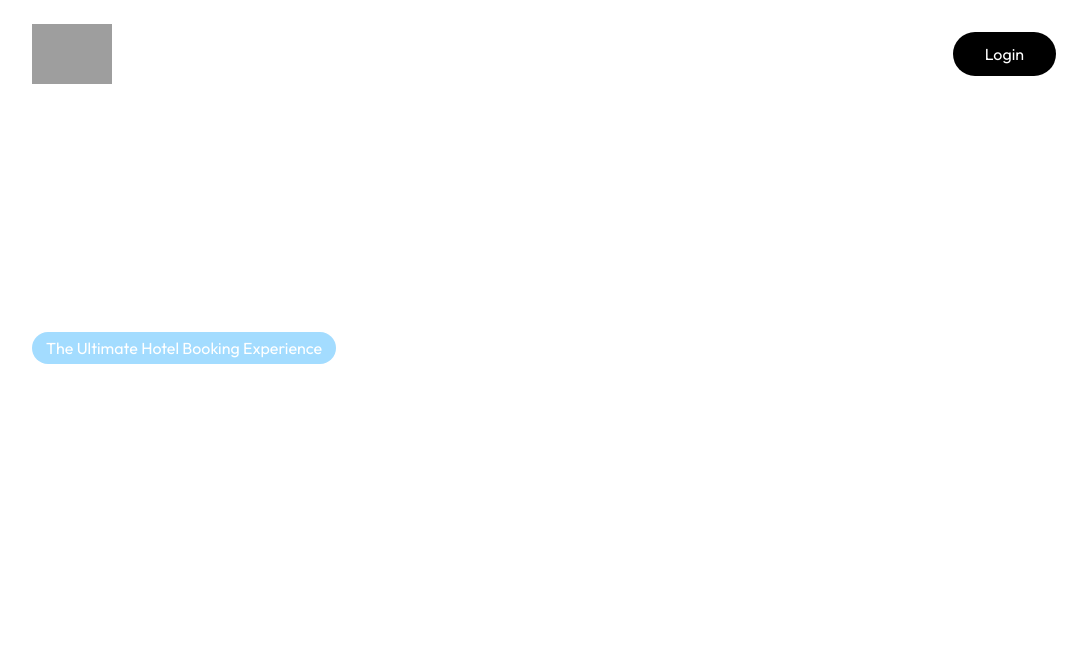
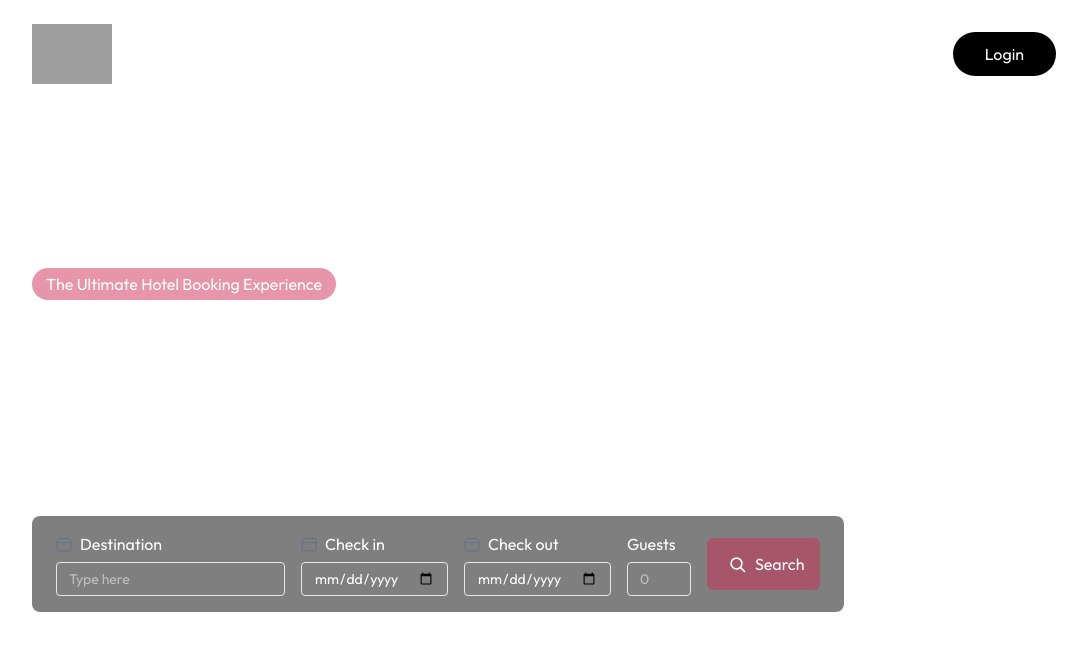
Before and after one commit to hemang-2001/Hotel-Booking, a React (Vite) app in the folder client/: page / in a window 1280 px wide. Shown: the top 650 px of the page, without its empty margins (96-1183 px from the left). Built offline with nearby package versions, Linux system fonts and the light colour scheme; grey boxes are pictures that could not be loaded; a web font is replaced by a local one.

Commit message:
booking form

```diff
--- a/client/src/components/Hero.jsx
+++ b/client/src/components/Hero.jsx
@@ -1,11 +1,53 @@
 import React from 'react'
+import { assets, cities } from '../assets/assets'
 
 const Hero = () => {
   return (
         <div className='flex flex-col items-start justify-center px-6 md:px-16 lg:px-24 xl:px-32 text-white bg-[url("/src/assets/heroImage.png")] bg-no-repeat bg-cover bg-center h-screen  '>
-        <p className='bg-[#49b9ff]/50 px-3.5 py-1 rounded-full mt-20'>The Ultimate Hotel Booking Experience</p>
+        <p className='bg-[#CE2C59]/50 px-3.5 py-1 rounded-full mt-20'>The Ultimate Hotel Booking Experience</p>
         <h1 className='font-playfair text-2xl md:text-5xl md:text-[56px] md:leading-[56px] font-bold md:font-extrabold max-w-xl mt-4 ' >Discover Your Perfect Gateway Destination</h1>
         <p className='max-w-130 mt-2 text-sm md:text-base' >Unparalleled luxury and comfort await at the World's most exclusive Hotels and Resorts. Start your journey today.</p>
+         <form className='bg-black/50 text-black-500 rounded-lg px-6 py-4 mt-8 flex flex-col md:flex-row max-md:items-start gap-4 max-md:mx-auto'>
+
+            <div>
+                <div className='flex items-center gap-2'>
+                    <img src={assets.calenderIcon} className='h-4' />
+                    <label htmlFor="destinationInput">Destination</label>
+                </div>
+                <input list='destinations' id="destinationInput" type="text" className=" rounded border border-gray-200 px-3 py-1.5 mt-1.5 text-sm outline-none" placeholder="Type here" required />
+                <datalist id='destinations'>
+                    {cities.map((city, index) => (
+                        <option value= {city} key={index} />
+                    ))}
+                </datalist>
+            </div>
+
+            <div>
+                <div className='flex items-center gap-2'>
+                     <img src={assets.calenderIcon} className='h-4' />
+                    <label htmlFor="checkIn">Check in</label>
+                </div>
+                <input id="checkIn" type="date" className=" rounded border border-gray-200 px-3 py-1.5 mt-1.5 text-sm outline-none" />
+            </div>
+
+            <div>
+                <div className='flex items-center gap-2'>
+                     <img src={assets.calenderIcon} className='h-4' />
+                    <label htmlFor="checkOut">Check out</label>
+                </div>
+                <input id="checkOut" type="date" className=" rounded border border-gray-200 px-3 py-1.5 mt-1.5 text-sm outline-none" />
+            </div>
+
+            <div className='flex md:flex-col max-md:gap-2 max-md:items-center'>
+                <label htmlFor="guests">Guests</label>
+                <input min={1} max={4} id="guests" type="number" className=" rounded border border-gray-200 px-3 py-1.5 mt-1.5 text-sm outline-none  max-w-16" placeholder="0" />
+            </div>
+
+            <button className='flex items-center justify-center gap-1 rounded-md bg-[#CE2C59]/50 py-3 px-4 text-white my-auto cursor-pointer max-md:w-full max-md:py-1' >
+                 <img src={assets.searchIcon} className='h-7' />
+                <span>Search</span>
+            </button>
+        </form>
         </div>
   )
 }
```
